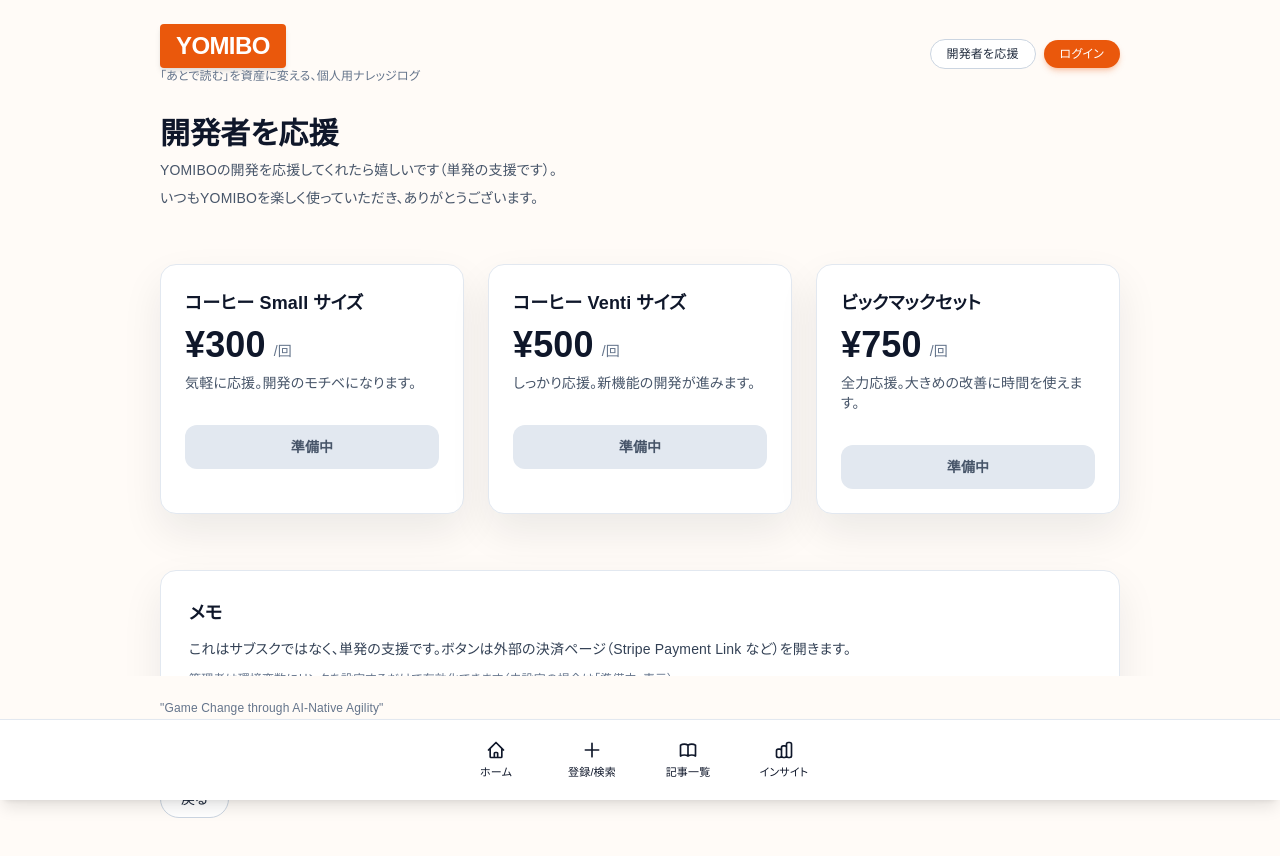
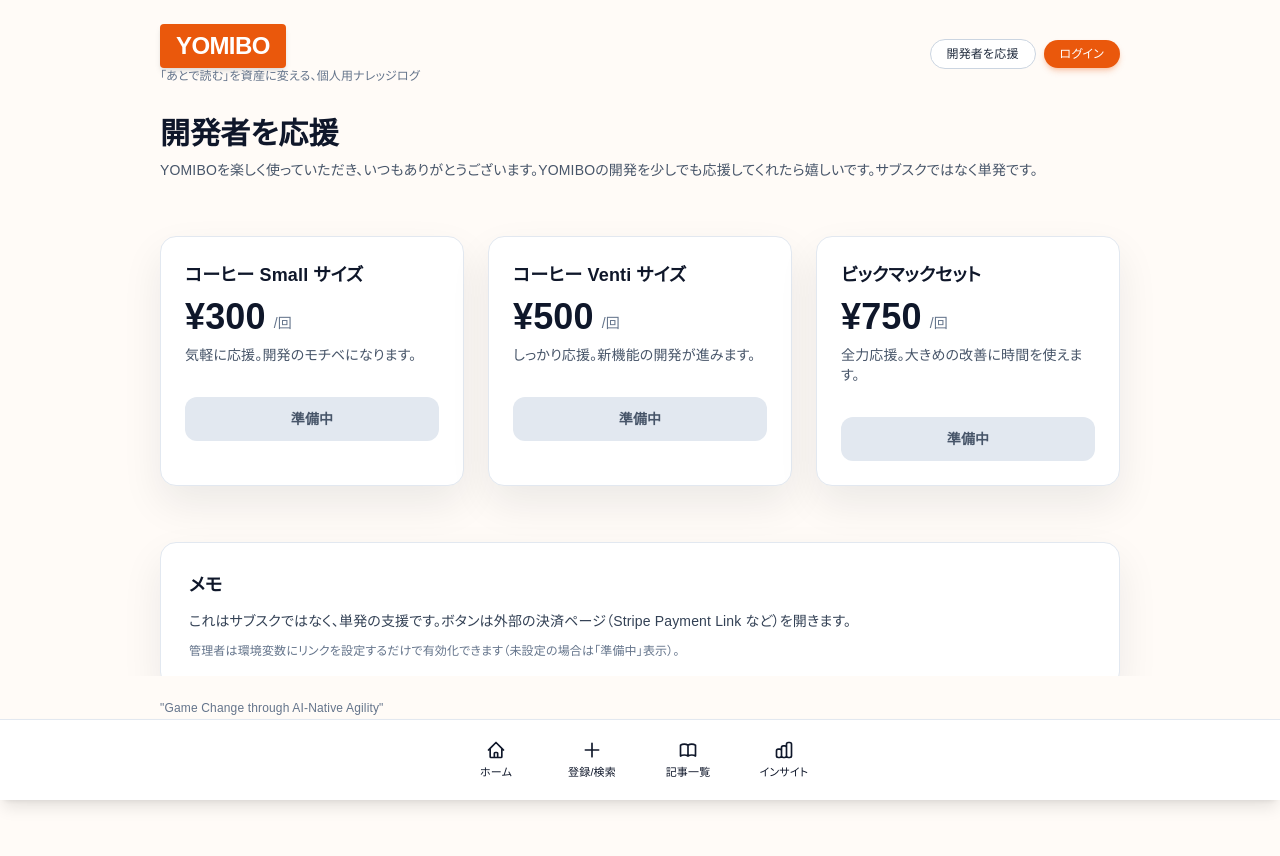
Before and after one commit to akazuma321/yomibo, a Next.js app: page /pricing in a window 1280 px wide. Shown: the top 856 px of the page. Built offline with nearby package versions, Linux system fonts and the light colour scheme; no server answers.

Commit message:
Update support page intro copy

```diff
--- a/src/app/pricing/page.tsx
+++ b/src/app/pricing/page.tsx
@@ -42,10 +42,7 @@ export default function PricingPage() {
       <section className="space-y-2">
         <h1 className="text-3xl font-bold text-slate-900">開発者を応援</h1>
         <p className="text-sm text-slate-600">
-          YOMIBOの開発を応援してくれたら嬉しいです（単発の支援です）。
-        </p>
-        <p className="text-sm text-slate-600">
-          いつもYOMIBOを楽しく使っていただき、ありがとうございます。
+          YOMIBOを楽しく使っていただき、いつもありがとうございます。YOMIBOの開発を少しでも応援してくれたら嬉しいです。サブスクではなく単発です。
         </p>
       </section>
 
```
